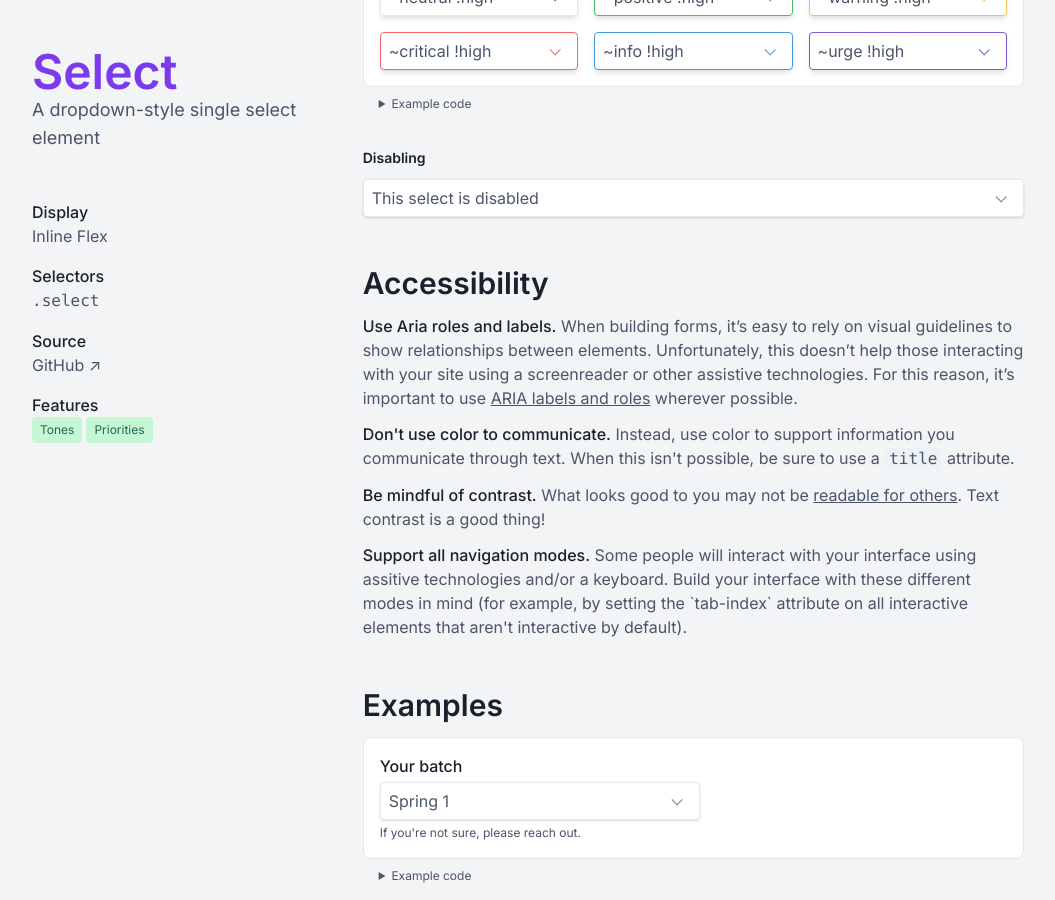
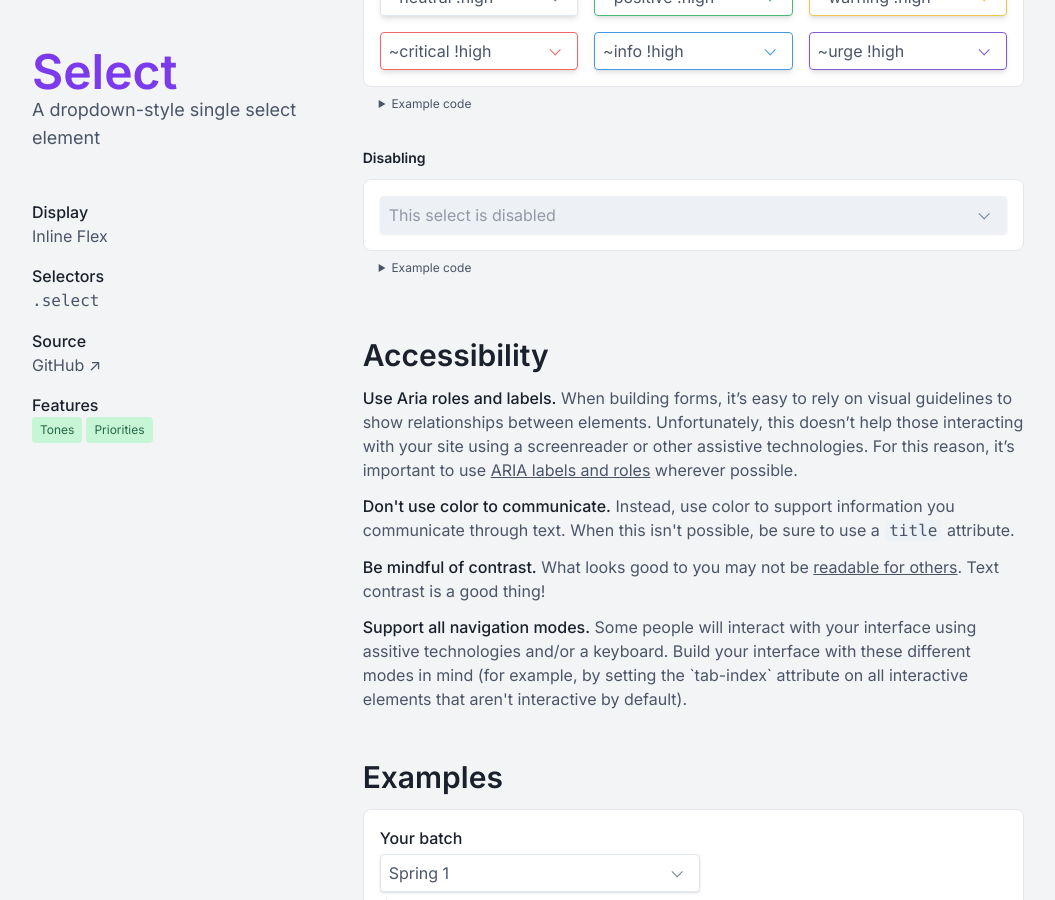
Before and after one commit to milesmcc/a17t, a Jekyll site: the page built from docs/interaction/select.md, in a window 1280 px wide and 900 px high, scrolled down 1491 px. Shown: the whole window, without its empty margins (112-1167 px from the left). Built offline with Jekyll 4.4.1, drawn with Linux system fonts in a browser that asks for light colours; nearby versions of some CDN libraries; comment, search, counter and statistics services are not loaded.

Commit message:
Fix select documentation

```diff
--- a/docs/interaction/select.md
+++ b/docs/interaction/select.md
@@ -80,13 +80,16 @@ Selects have full tone, priority, and disabling support. Priorities are communic
 
 ###### Disabling
 
-<div class="select ~neutral" disabled>
-  <select>
+{% capture example %}
+<div class="select ~neutral">
+  <select disabled>
     <option>This select is disabled</option>
     <option>Another option</option>
     <option>A very long option that will overlap with the chevron, hopefully.</option>
   </select>
 </div>
+{% endcapture %}
+{% include example.html code=example %}
 
 # Accessibility
 
```
